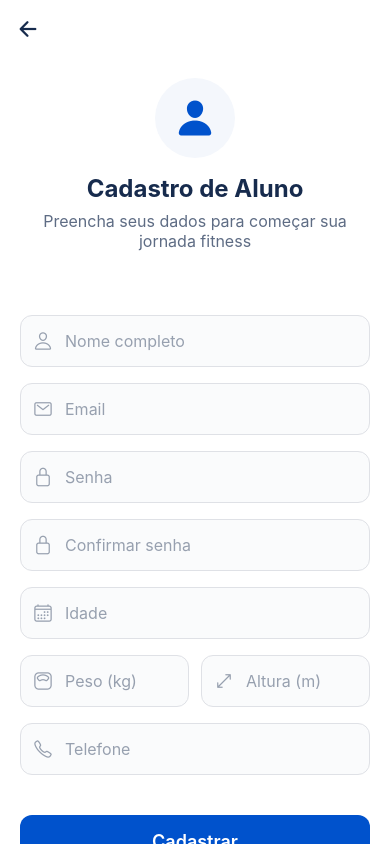
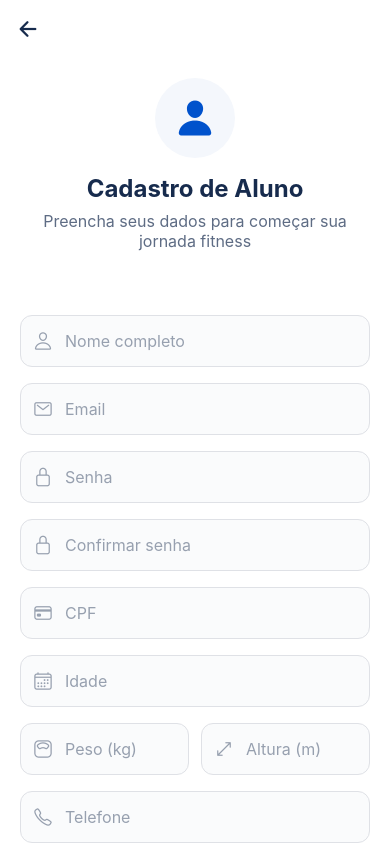
Before and after one commit to rafaelmoreira18/coachy, a React Native app: screen /StudentRegister in a window 390 px wide. Built offline with nearby package versions, Linux system fonts and the light colour scheme.

Commit message:
register student DB

```diff
--- a/screens/StudentRegisterScreen.tsx
+++ b/screens/StudentRegisterScreen.tsx
@@ -14,6 +14,7 @@ import { useNavigation } from '@react-navigation/native';
 import { NativeStackNavigationProp } from '@react-navigation/native-stack';
 import { colors } from '../theme/colors';
 import { RootStackParamList } from '../navigation/types';
+import { supabase } from '../lib/supabase';
 
 type NavigationProp = NativeStackNavigationProp<RootStackParamList>;
 
@@ -24,15 +25,41 @@ export const StudentRegisterScreen = () => {
     email: '',
     password: '',
     confirmPassword: '',
+    cpf: '',
     age: '',
     weight: '',
     height: '',
     phone: '',
   });
 
-  const handleRegister = () => {
-    // Implementação futura
-    console.log('Registro:', formData);
+  const handleRegister = async () => {
+    // Simple validation (add more as needed)
+    if (!formData.name || !formData.email || !formData.password || !formData.cpf) {
+      alert('Preencha todos os campos obrigatórios.');
+      return;
+    }
+    if (formData.password !== formData.confirmPassword) {
+      alert('As senhas não coincidem.');
+      return;
+    }
+    const { error } = await supabase.from('usuario').insert([
+      {
+        nome: formData.name,
+        email: formData.email,
+        senha: formData.password,
+        cpf: formData.cpf,
+        idade: formData.age,
+        peso: formData.weight,
+        altura: formData.height,
+        telefone: formData.phone,
+      },
+    ]);
+    if (error) {
+      alert('Erro ao cadastrar: ' + error.message);
+    } else {
+      alert('Cadastro realizado com sucesso!');
+      navigation.goBack();
+    }
   };
 
   return (
@@ -104,6 +131,18 @@ export const StudentRegisterScreen = () => {
               secureTextEntry
               value={formData.confirmPassword}
               onChangeText={(text) => setFormData({ ...formData, confirmPassword: text })}
+            />
+          </View>
+
+          <View style={styles.inputContainer}>
+            <Ionicons name="card-outline" size={20} color={colors.text.tertiary} style={styles.inputIcon} />
+            <TextInput
+              style={styles.input}
+              placeholder="CPF"
+              placeholderTextColor={colors.text.tertiary}
+              keyboardType="numeric"
+              value={formData.cpf}
+              onChangeText={(text) => setFormData({ ...formData, cpf: text })}
             />
           </View>
 
```
